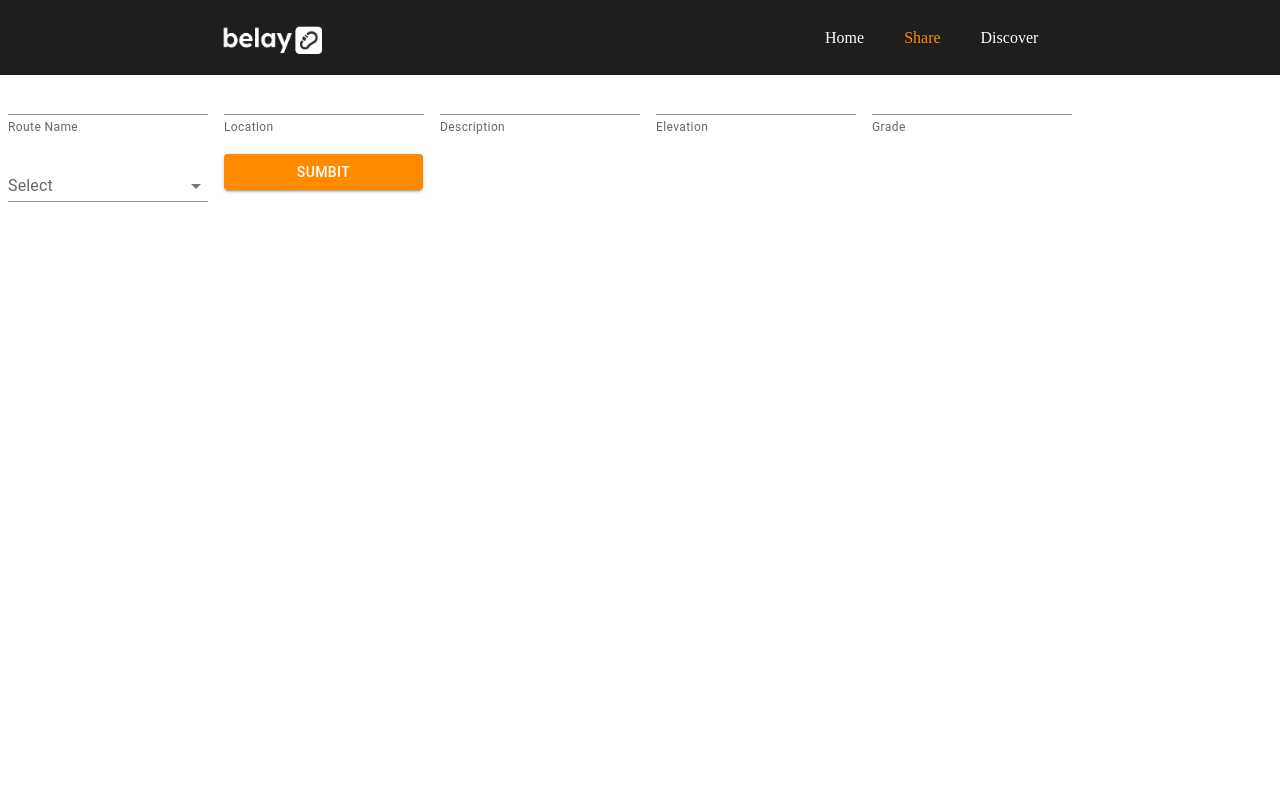
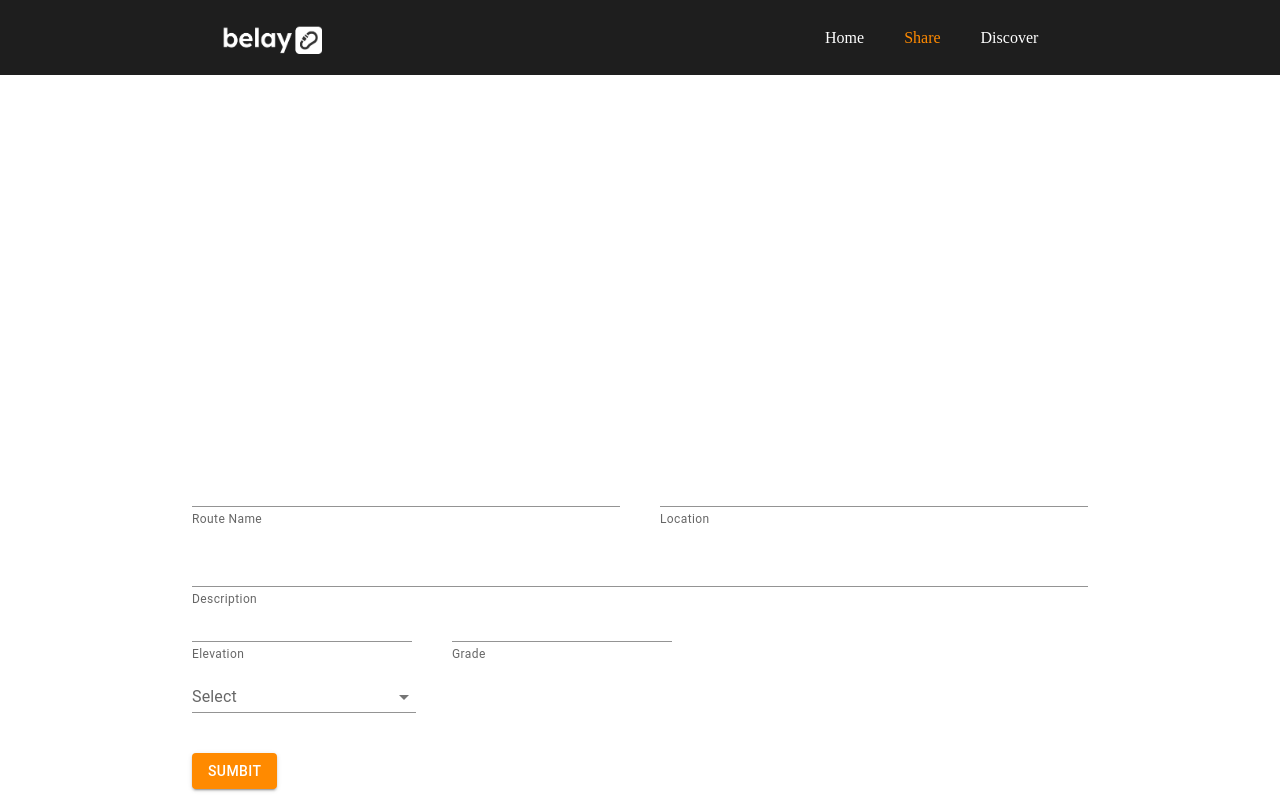
Before and after one commit to markgowen/belay-frontend, a React (Create React App) app: page /share in a window 1280 px wide. Built offline with nearby package versions, Linux system fonts and the light colour scheme.

Commit message:
Added name properties to ClimbForm

```diff
--- a/src/components/ClimbForm.js
+++ b/src/components/ClimbForm.js
@@ -38,6 +38,7 @@ function ClimbForm() {
     }
 
     const handleSubmit = (e) => {
+        console.log("Fired")
         e.preventDefault()
         fetch('http://localhost:3001/climbs', {
             method: 'POST',
@@ -51,59 +52,71 @@ function ClimbForm() {
     return (
         <Box
             component="form"
-            sx={{ '& > :not(style)': { m: 1, width: '25ch' }, }}
+            sx={{ margin: "auto", marginTop: 50, maxWidth: '70%'}}
             autoComplete="off"
             onSubmit={handleSubmit}
         >
+          <div className='form-line-one'>
             <TextField
               helperText="Route Name"
               name="name"
-            defaultValue={formValues.name}
+              value={formValues.name}
               id="standard-size-normal"
               onChange={handleChange}
               variant="standard"
+              sx={{ width: 2000, paddingRight: 5}}
             />
             <TextField
               helperText="Location"
+              name="location"
               id="standard-size-normal"
               value={formValues.location}
               onChange={handleChange}
               noValidate
               variant="standard"
+              sx={{ width: 2000 }}
             />
+          </div>
+          <div>
             <TextField
               id="standard-multiline-flexible"
               helperText="Description"
+              name="description"
               multiline
-            maxRows={4}
+              maxRows={2}
               value={formValues.description}
               onChange={handleChange}
               variant="standard"
+              sx={{ width: "100%" }}
             />
+          </div>
+          <div>
             <TextField
               id="standard-number"
               helperText="Elevation"
+              name="elevation"
               value={formValues.elevation}
               onChange={handleChange}
-            type="number"
-            InputLabelProps={{
-              shrink: true,
-            }}
               variant="standard"
+              sx={{ paddingRight: 5 }}
             />
             <TextField
               helperText="Grade"
+              name="difficulty"
               id="standard-size-normal"
               value={formValues.difficulty}
               onChange={handleChange}
               noValidate
               variant="standard"
             />
+          </div>
+          <div>
             <TextField
               id="standard-select-currency"
               select
               label="Select"
-            sx={{ color: "#1e1e1e" }}
+              name="type"
+              sx={{ color: "#1e1e1e", width: "25%", marginBottom: 5 }}
               value={formValues.type}
               onChange={handleChange}
               helperText=""
@@ -115,7 +128,8 @@ function ClimbForm() {
                 </MenuItem>
               ))}
             </TextField>
-          <Button sx={{ backgroundColor: "#FF8A00" }} variant="contained">Sumbit</Button>
+          </div>
+          <Button sx={{ backgroundColor: "#FF8A00" }} variant="contained" type="submit" >Sumbit</Button>
         </Box>
     );
 };
--- a/src/styling/App.css
+++ b/src/styling/App.css
@@ -105,3 +105,14 @@ button {
     border: none;
     outline: 0;
 }
+
+.form-line-one {
+    margin: 25px auto;
+    display: flex;
+    justify-content: center;
+    /* align-items: center; */
+}
+
+/* .form-line-two {
+    width: 2000%;
+} */
```
Lines whose indentation alone changed are shown as unchanged.
